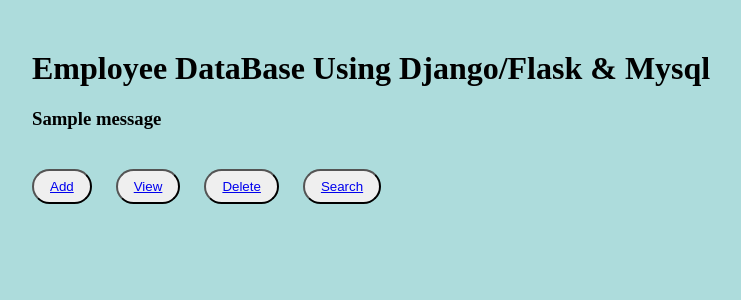
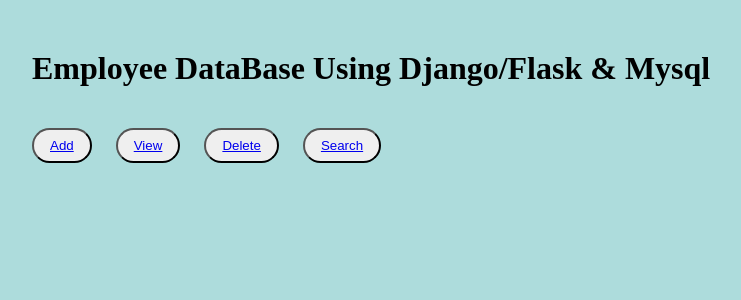
Before and after one commit to Arishraaj/Employee-Database, a Flask app: page / in a window 1280 px wide. Shown: the top 300 px of the page, without its empty margins (18-759 px from the left). Run offline with Flask 3, Linux system fonts and the light colour scheme; tables that the repository leaves empty or names only in its code hold one stand-in row (values such as "Sample post"); one stand-in notice (Sample message) is shown; some libraries are stand-ins or nearby versions.

Commit message:
Update home.html

```diff
--- a/templates/home.html
+++ b/templates/home.html
@@ -6,16 +6,7 @@
     <body>
         <h1>Employee DataBase Using Django/Flask & Mysql</h1>
 
-        <h3>
-            {% with messages = get_flashed_messages() %}
-                {% if messages  %}
-                    {% for message in messages %}
-                        {{message}}
-                    {% endfor %}
-                 {% endif %}
-                {% endwith %}
 
-        </h3>
         <tr>
             <th><button class="my_button" type="button"><a href="{{url_for('addUser')}}">Add</a></button></th>
             <th><button class="my_button" type="button"><a href="{{url_for('listall')}}">View</a></button></th>
```
